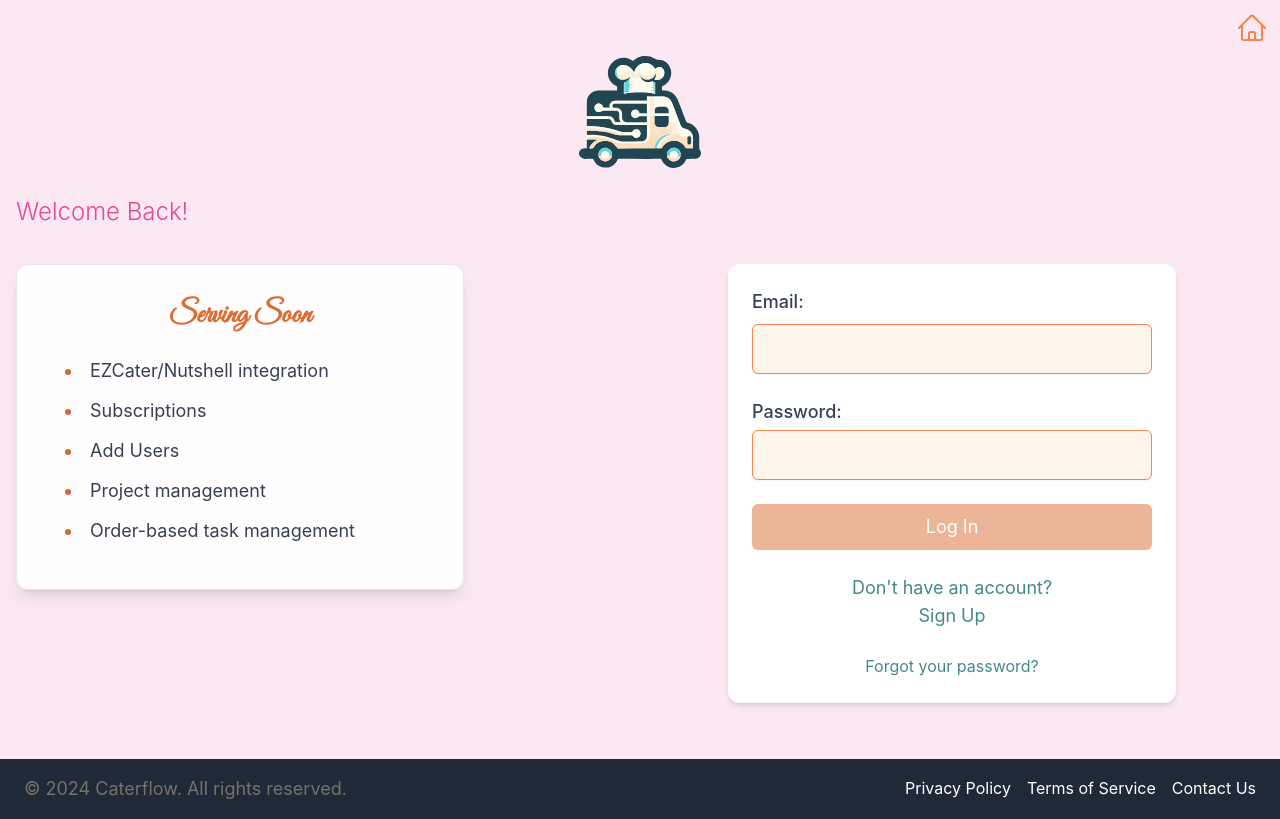
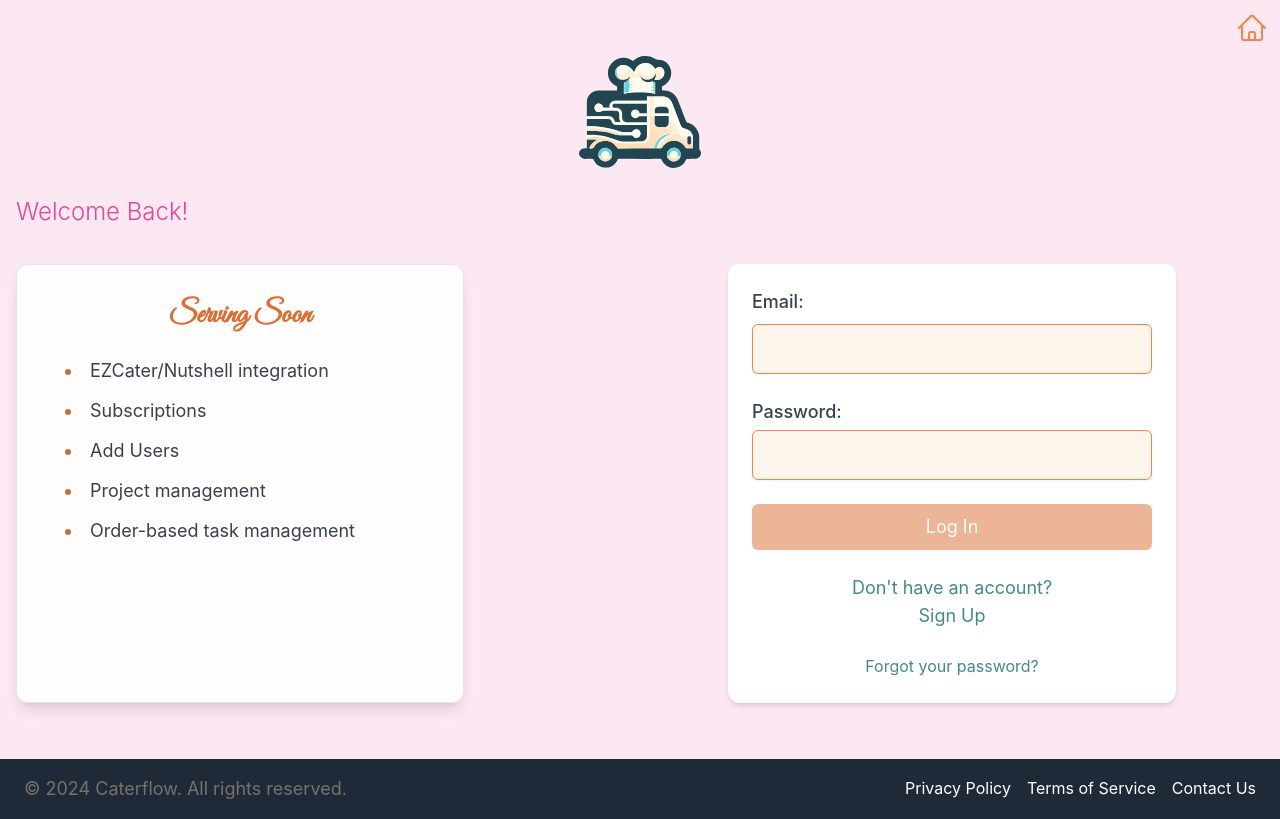
Before and after one commit to MichaelAJay/caterflow-fe, a Vue app: page /login in a window 1280 px wide. Built offline with nearby package versions, Linux system fonts and the light colour scheme; no server answers.

Commit message:
fixed card heights to be equal

```diff
--- a/src/components/visitor/ComingSoon.vue
+++ b/src/components/visitor/ComingSoon.vue
@@ -13,7 +13,7 @@ const items = ref([
 <template>
   <div class="flex-1 flex flex-col">
     <div
-      class="bg-white bg-opacity-90 rounded-xl shadow-lg p-8 border border-gray-200 max-w-md w-full flex flex-col"
+      class="flex-1 bg-white bg-opacity-90 rounded-xl shadow-lg p-8 border border-gray-200 max-w-md w-full flex flex-col"
     >
       <h1 class="text-3xl font-bold mb-6 text-center text-caramel-600">Serving Soon</h1>
       <ul class="list-inside list-disc text-lg text-gray-700">
--- a/src/views/visitor/LogIn.vue
+++ b/src/views/visitor/LogIn.vue
@@ -50,11 +50,11 @@ onMounted(async () => {
     <h2 class="mb-2 text-2xl font-light text-accents-500">Welcome Back!</h2>
     <div
       id="login-sections"
-      class="flex flex-1 w-full min-h-full flex-col items-center justify-center lg:flex-row lg:items-stretch lg:justify-around space-y-4 lg:space-y-0 lg:space-x-4"
+      class="flex w-full min-h-full flex-col items-center justify-center lg:flex-row lg:items-stretch lg:justify-around space-y-4 lg:space-y-0 lg:space-x-4"
       :class="{ 'space-x-8 lg:space-x-12': showSplitContent }"
     >
       <div v-if="showSplitContent" class="flex-1 flex flex-col w-full lg:w-1/2">
-        <ComingSoon class="flex-1 flex flex-col" />
+        <ComingSoon />
       </div>
 
       <LoginContent :class="{ 'w-full lg:w-1/2': showSplitContent }" />
```
